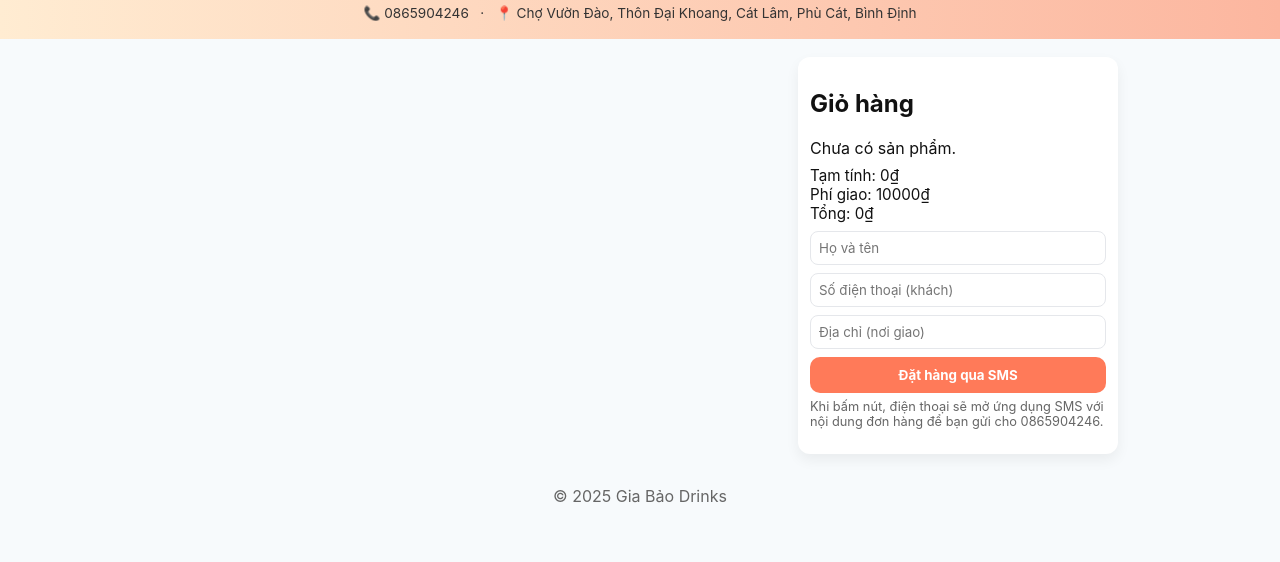
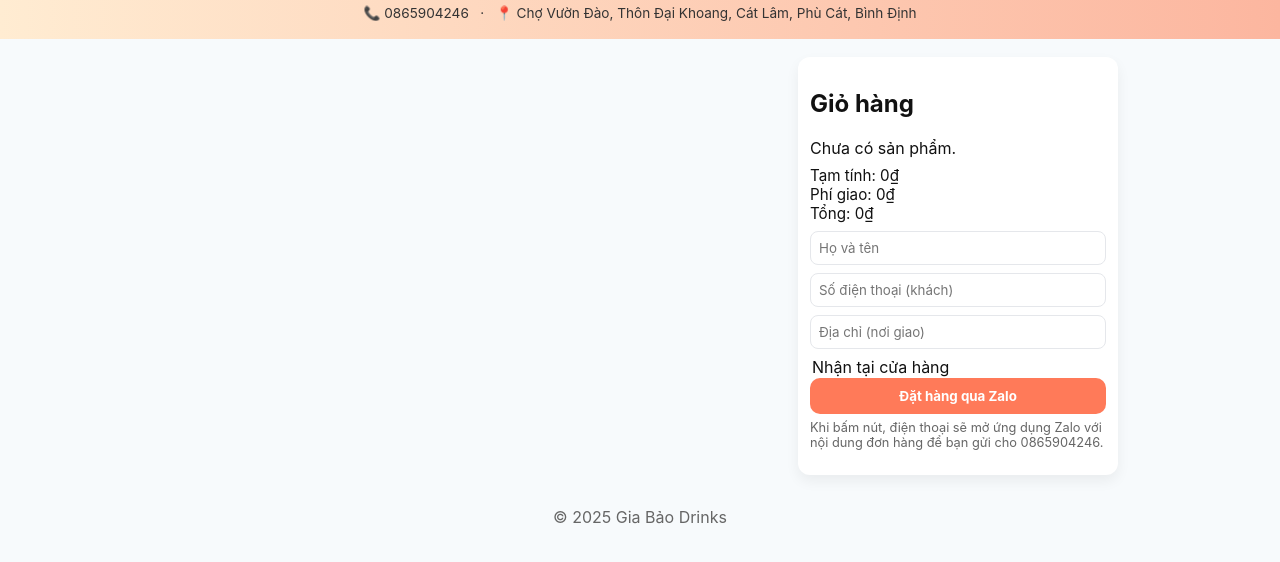
Before and after one commit to thuybuithi0375632661-dotcom/gia-bao-oder, a plain HTML site: page index.html in a window 1280 px wide. Shown: the part 74-636 px from the top of the page. Drawn offline with Linux system fonts and the light colour scheme.

Commit message:
Update index.html

```diff
--- a/index.html
+++ b/index.html
@@ -21,7 +21,7 @@
       <div id="cart-items">Chưa có sản phẩm.</div>
       <div class="summary">
         <div>Tạm tính: <span id="subtotal">0</span>₫</div>
-        <div>Phí giao: <span id="shipping">10000</span>₫</div>
+        <div>Phí giao: <span id="shipping">0</span>₫</div>
         <div class="total">Tổng: <span id="total">0</span>₫</div>
       </div>
 
@@ -30,9 +30,11 @@
         <input id="phone" placeholder="Số điện thoại (khách)" />
         <input id="address" placeholder="Địa chỉ (nơi giao)" />
       </div>
-
-      <button id="place-order">Đặt hàng qua SMS</button>
-      <p class="note">Khi bấm nút, điện thoại sẽ mở ứng dụng SMS với nội dung đơn hàng để bạn gửi cho 0865904246.</p>
+ <option value="pickup">Nhận tại cửa hàng</option>
+    </select>
+</div>
+      <button id="place-order">Đặt hàng qua Zalo</button>
+      <p class="note">Khi bấm nút, điện thoại sẽ mở ứng dụng Zalo với nội dung đơn hàng để bạn gửi cho 0865904246.</p>
     </aside>
   </main>
 
```
